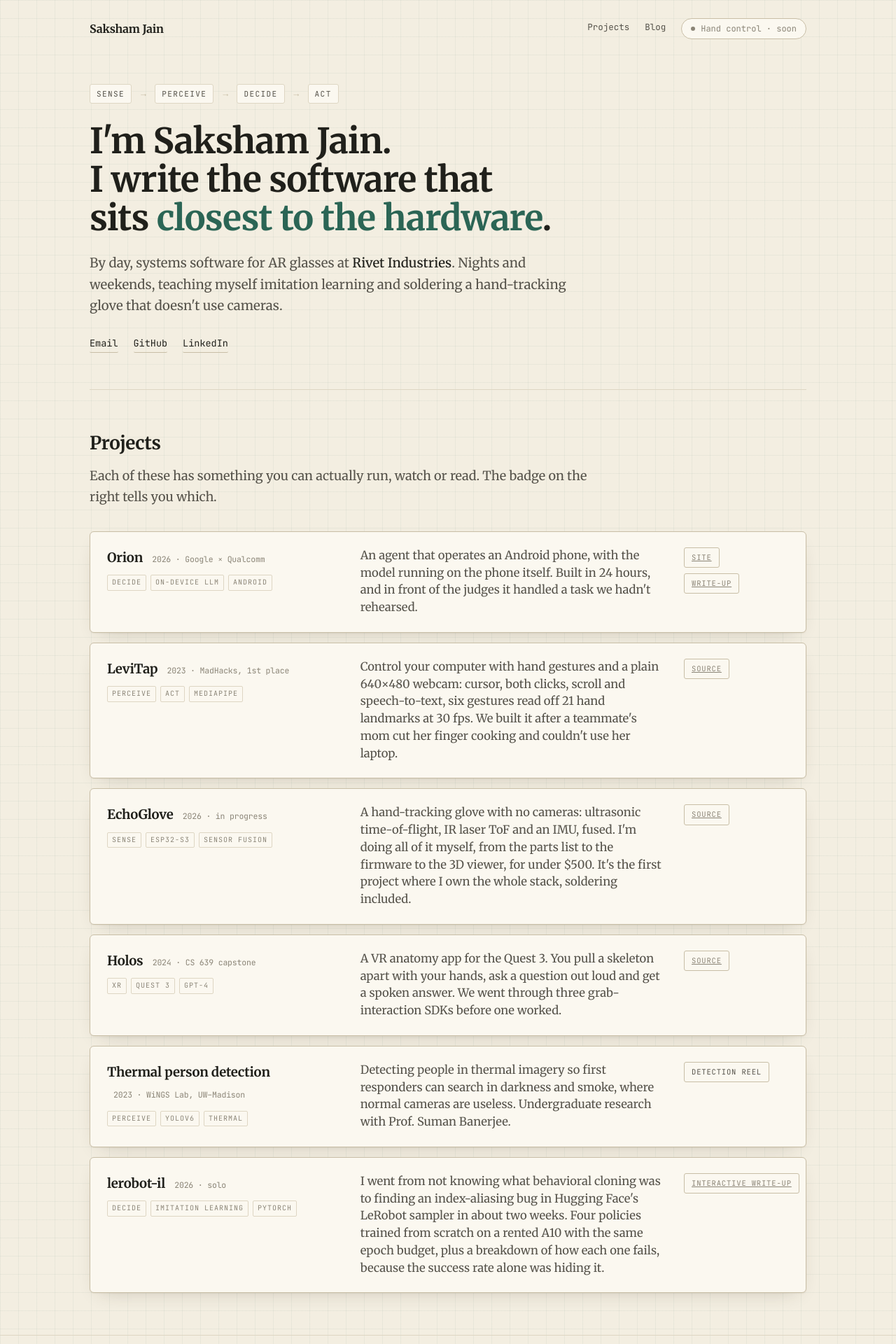
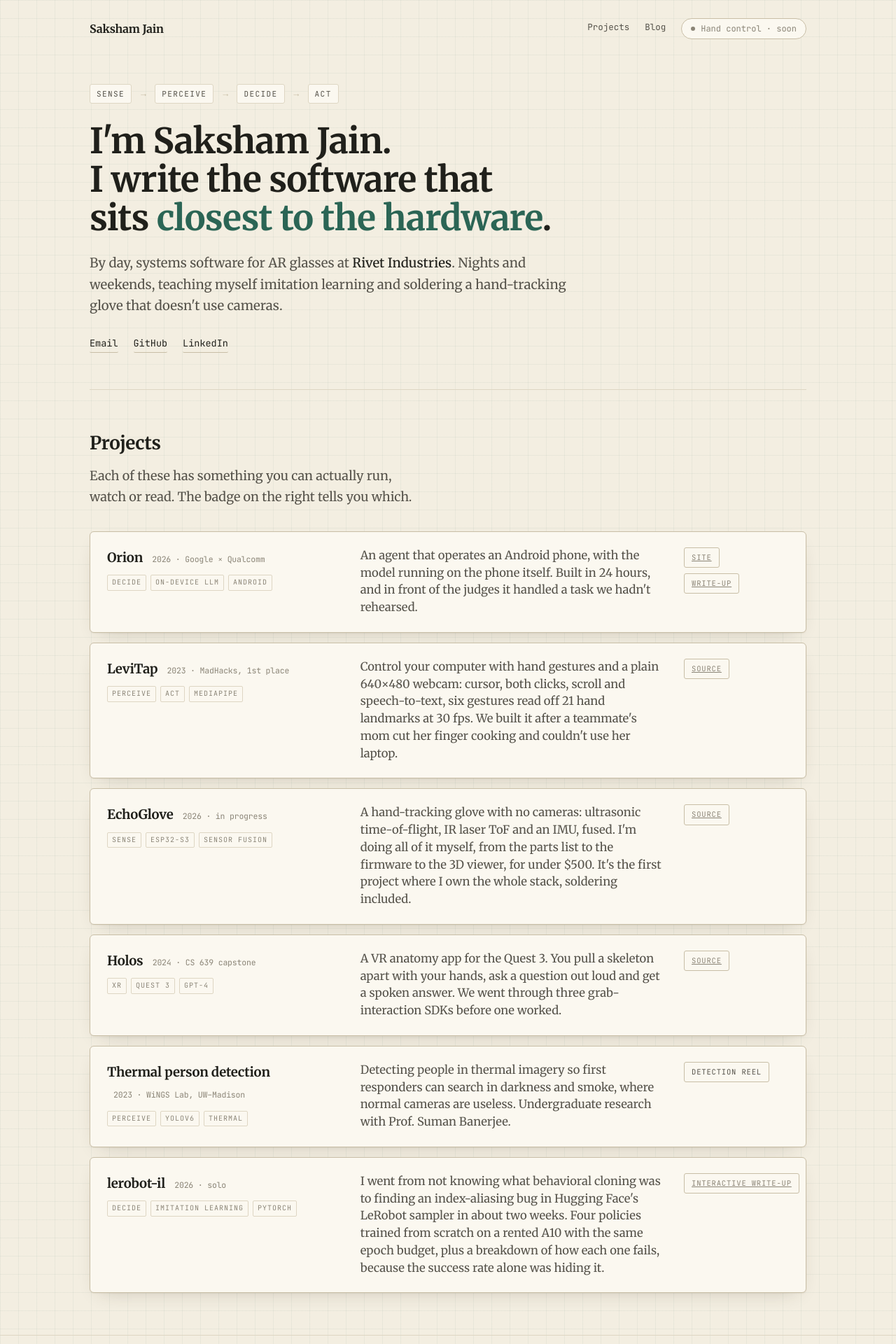
Before and after one commit to Saksham2703/saksham2703.github.io, a Jekyll site: the page built from index.html, in a window 1280 px wide. Shown: the top 1920 px of the page at 70% size. Built offline with Jekyll 4.4.1, drawn with Linux system fonts in a browser that asks for light colours.

Commit message:
style: balance the lede so it does not strand a short last line
The Projects lede broke with "right tells you which." alone on line two.
text-wrap:balance is already used for headings; apply it to .lede too.

```diff
--- a/assets/css/site.css
+++ b/assets/css/site.css
@@ -67,7 +67,7 @@ section{padding:60px 0; border-bottom:1px solid var(--line)}
   text-transform:uppercase; color:var(--accent); margin:0 0 12px;
 }
 h2{font-size:clamp(21px,2.2vw,26px); line-height:1.25; letter-spacing:-.012em; font-weight:700; margin:0 0 16px}
-.lede{max-width:62ch; color:var(--ink-2); margin:0 0 34px; font-size:18px}
+.lede{max-width:62ch; color:var(--ink-2); margin:0 0 34px; font-size:18px; text-wrap:balance}
 .lede strong{color:var(--ink); font-weight:500}
 
 .rig{
```
